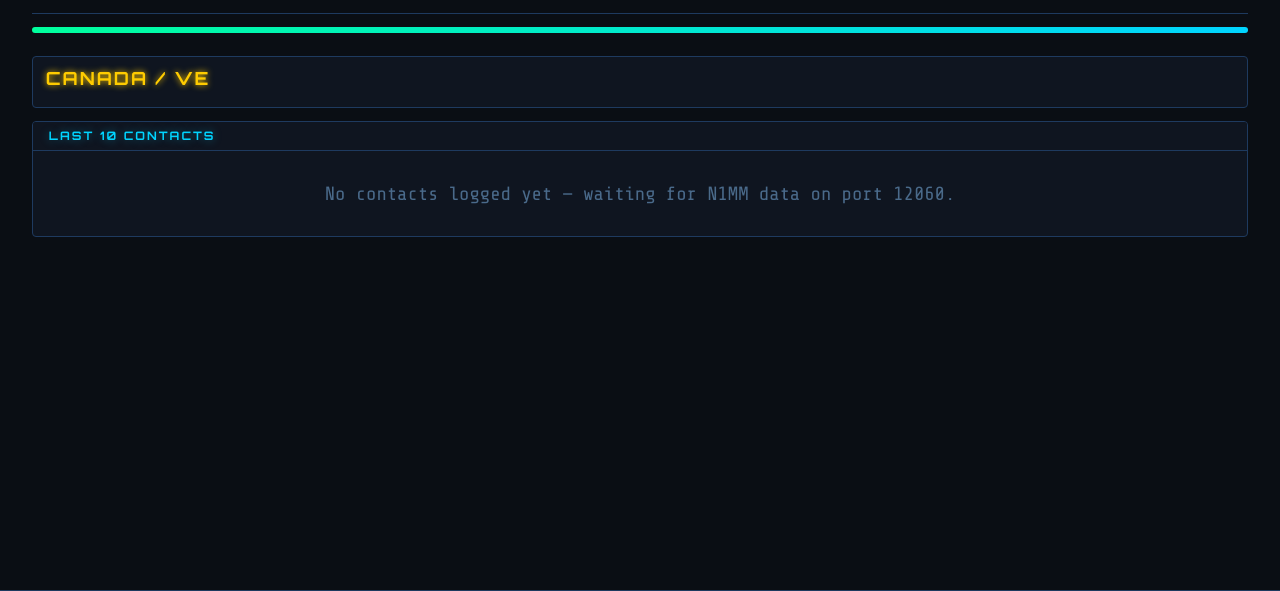
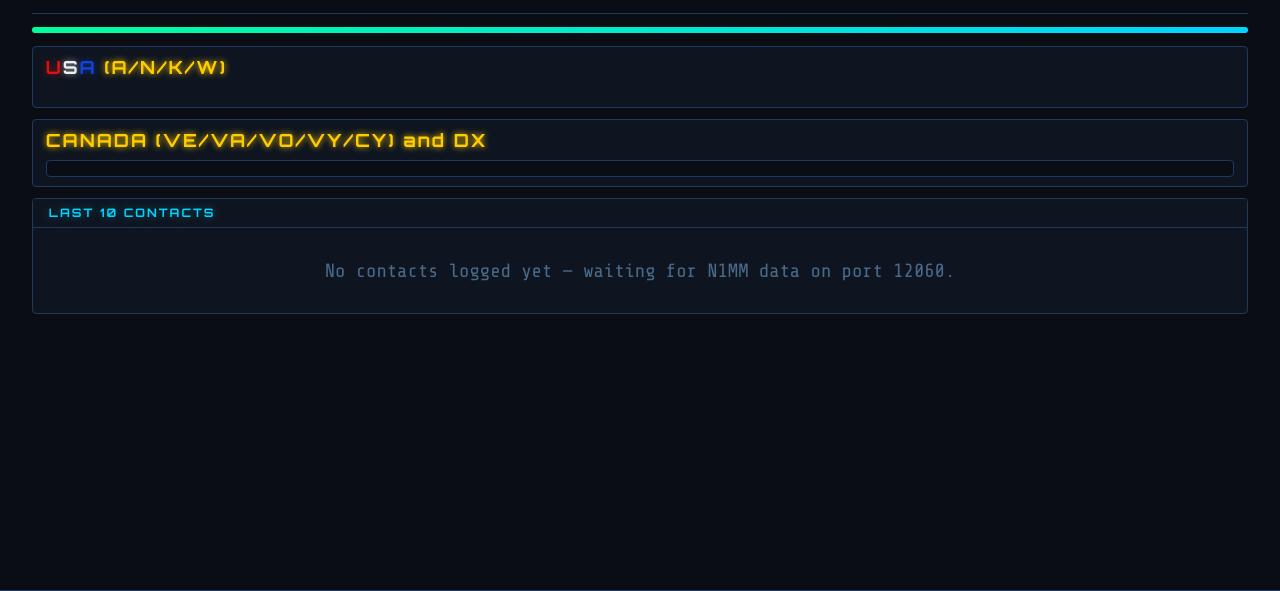
Before and after one commit to kb3gtn/k3bwa_fd_tracker, a Flask app: template webapp/templates/tracker.html in a window 1280 px wide. Shown: the part 162-753 px from the top of the page. Run offline with Flask 3, Linux system fonts and the light colour scheme; the template is opened without the code that fills it, so the values that code supplies are empty.

Commit message:
Corrected section errors, update display for section tracker

```diff
--- a/webapp/arrl_sections.py
+++ b/webapp/arrl_sections.py
@@ -13,6 +13,7 @@ SECTIONS = {
         ("ENY", "Eastern New York"), ("NLI", "New York City/Long Island"),
         ("NNJ", "Northern New Jersey"), ("NNY", "Northern New York"),
         ("SNJ", "Southern New Jersey"), ("WNY", "Western New York"),
+        ("VI", "US Virgin Islands (KP2)"),
     ],
     "W3": [
         ("DE", "Delaware"), ("EPA", "Eastern Pennsylvania"),
@@ -23,10 +24,11 @@ SECTIONS = {
         ("NC", "North Carolina"), ("NFL", "Northern Florida"),
         ("SC", "South Carolina"), ("SFL", "Southern Florida"),
         ("TN", "Tennessee"), ("VA", "Virginia"), ("WCF", "West Central Florida"),
+        ("PR", "Puerto Rico (KP4)"),
     ],
     "W5": [
         ("AR", "Arkansas"), ("LA", "Louisiana"), ("MS", "Mississippi"),
-        ("NM", "New Mexico"), ("NT", "North Texas"), ("OK", "Oklahoma"),
+        ("NM", "New Mexico"), ("NTX", "North Texas"), ("OK", "Oklahoma"),
         ("STX", "South Texas"), ("WTX", "West Texas"),
     ],
     "W6": [
@@ -34,10 +36,10 @@ SECTIONS = {
         ("SB", "Santa Barbara"), ("SCV", "Santa Clara Valley"),
         ("SDG", "San Diego"), ("SF", "San Francisco"),
         ("SJV", "San Joaquin Valley"), ("SV", "Sacramento Valley"),
-        ("PAC", "Pacific"),
+        ("PAC", "Pacific HI/Samoa/Guam (KH6)"),
     ],
     "W7": [
-        ("AK", "Alaska"), ("AZ", "Arizona"), ("EWA", "Eastern Washington"),
+        ("AK", "Alaska (KL7)"), ("AZ", "Arizona"), ("EWA", "Eastern Washington"),
         ("ID", "Idaho"), ("MT", "Montana"), ("NV", "Nevada"),
         ("OR", "Oregon"), ("UT", "Utah"), ("WWA", "Western Washington"),
         ("WY", "Wyoming"),
@@ -49,18 +51,23 @@ SECTIONS = {
         ("IL", "Illinois"), ("IN", "Indiana"), ("WI", "Wisconsin"),
     ],
     "VE": [
-        ("AB", "Alberta"), ("BC", "British Columbia"), ("MB", "Manitoba"),
-        ("NB", "New Brunswick"), ("NL", "Newfoundland/Labrador"),
-        ("NS", "Nova Scotia"), ("ONE", "Ontario East"), ("ONN", "Ontario North"),
-        ("ONS", "Ontario South"), ("PE", "Prince Edward Island"),
-        ("QC", "Quebec"), ("SK", "Saskatchewan"), ("TER", "Territories"),
+        ("AB", "Alberta (VA6/VE6)"), ("BC", "British Columbia (VA7/VE7)"), ("MB", "Manitoba (VA4/VE4)"),
+        ("NB", "New Brunswick (VE9)"), ("NL", "Newfoundland/Labrador (VO)"),
+        ("NS", "Nova Scotia (VA1/VE1)"), ("ONE", "Ontario East (VA3/VE3)"), ("ONN", "Ontario North (VE3/VA3)"),
+        ("ONS", "Ontario South (VA3/VE3)"), ("PE", "Prince Edward Island (VY2/CY9)"),
+        ("GTA", "Greater Toronto Area (VA3/VE3)"),
+        ("QC", "Quebec (VA2/VE2)"), ("SK", "Saskatchewan (VA4/VE5)"), ("TER", "Northern Territories (VY1/VE8/VY0)"),
+        ("MAR", "Canadian Maritime (VE0)"),
+        ("DX", "Not US or Canadia"),
     ],
 }
 
 BAND_NAMES = {
-    "1.8": "160m", "3.5": "80m", "7": "40m", "14": "20m",
-    "21": "15m", "28": "10m", "50": "6m", "144": "2m",
-    "222": "1.25m", "432": "70cm", "902": "33cm", "1240": "23cm",
+    "1": "160m", "1.8": "160m", "3": "80m", "3.5": "80m",
+    "5": "60m", "7": "40m", "10": "30m", "14": "20m",
+    "18": "17m", "21": "15m", "24": "12m", "28": "10m",
+    "50": "6m", "144": "2m", "222": "1.25m", "432": "70cm",
+    "902": "33cm", "1240": "23cm",
 }
 
 ALL_SECTIONS = [(abbr, name) for sections in SECTIONS.values() for abbr, name in sections]
--- a/webapp/templates/tracker.html
+++ b/webapp/templates/tracker.html
@@ -81,22 +81,39 @@
     box-shadow: 0 0 4px var(--green);
 }
 
-/* ── Canada row ── */
-.canada-row {
+/* ── USA / Canada containers ── */
+.region-box {
     background: var(--card);
     border: 1px solid var(--border);
     border-radius: 4px;
     padding: 0.45rem 0.6rem;
-    margin-bottom: 0.6rem;
+    margin-bottom: 0.5rem;
 }
-.canada-header {
+body.light .region-box { background: #707880; }
+.region-header {
     font-family: 'Orbitron', monospace;
-    color: var(--yellow);
     font-size: 0.85rem;
     font-weight: 700;
     letter-spacing: 2px;
     margin-bottom: 0.4rem;
-    text-shadow: 0 0 6px var(--yellow);
+}
+.region-header.canada { color: var(--yellow); text-shadow: 0 0 6px var(--yellow); }
+.usa-r { color: #dd1111; text-shadow: 0 0 6px rgba(221,17,17,0.6); }
+.usa-w { color: #eeeeee; text-shadow: 0 0 6px rgba(238,238,238,0.6); }
+.usa-b { color: #1144dd; text-shadow: 0 0 6px rgba(17,68,221,0.6); }
+.usa-y { color: var(--yellow); text-shadow: 0 0 6px var(--yellow); }
+body.light .region-header.canada,
+body.light .usa-y { color: #c89000; text-shadow: none; }
+.canada-card {
+    background: var(--bg);
+    border: 1px solid var(--border);
+    border-radius: 4px;
+    padding: 0.35rem 0.5rem;
+}
+
+/* ── Canada row (kept for grid-column span inside districts-grid) ── */
+.canada-row {
+    grid-column: 1 / -1;
 }
 .canada-chips { display: flex; flex-wrap: wrap; gap: 0.3rem; }
 
@@ -177,6 +194,8 @@
     <div class="overall-fill" style="width: {{ pct }}%"></div>
 </div>
 
+<div class="region-box">
+    <div class="region-header usa"><span class="usa-r">U</span><span class="usa-w">S</span><span class="usa-b">A</span> <span class="usa-y">(A/N/K/W)</span></div>
     <div class="districts-grid">
         {% for district, section_list in sections.items() %}
         {% if district != "VE" %}
@@ -191,13 +210,16 @@
         {% endif %}
         {% endfor %}
     </div>
+</div>
 
-<div class="canada-row">
-    <div class="canada-header">CANADA / VE</div>
+<div class="region-box canada-row">
+    <div class="region-header canada">CANADA (VE/VA/VO/VY/CY) and DX</div>
+    <div class="canada-card">
         <div class="canada-chips">
             {% for abbr, name in sections["VE"] %}
             <div class="chip {% if abbr in worked %}worked{% endif %}" title="{{ name }}">{{ abbr }}</div>
             {% endfor %}
+        </div>
     </div>
 </div>
 
```
Lines whose indentation alone changed are shown as unchanged.
